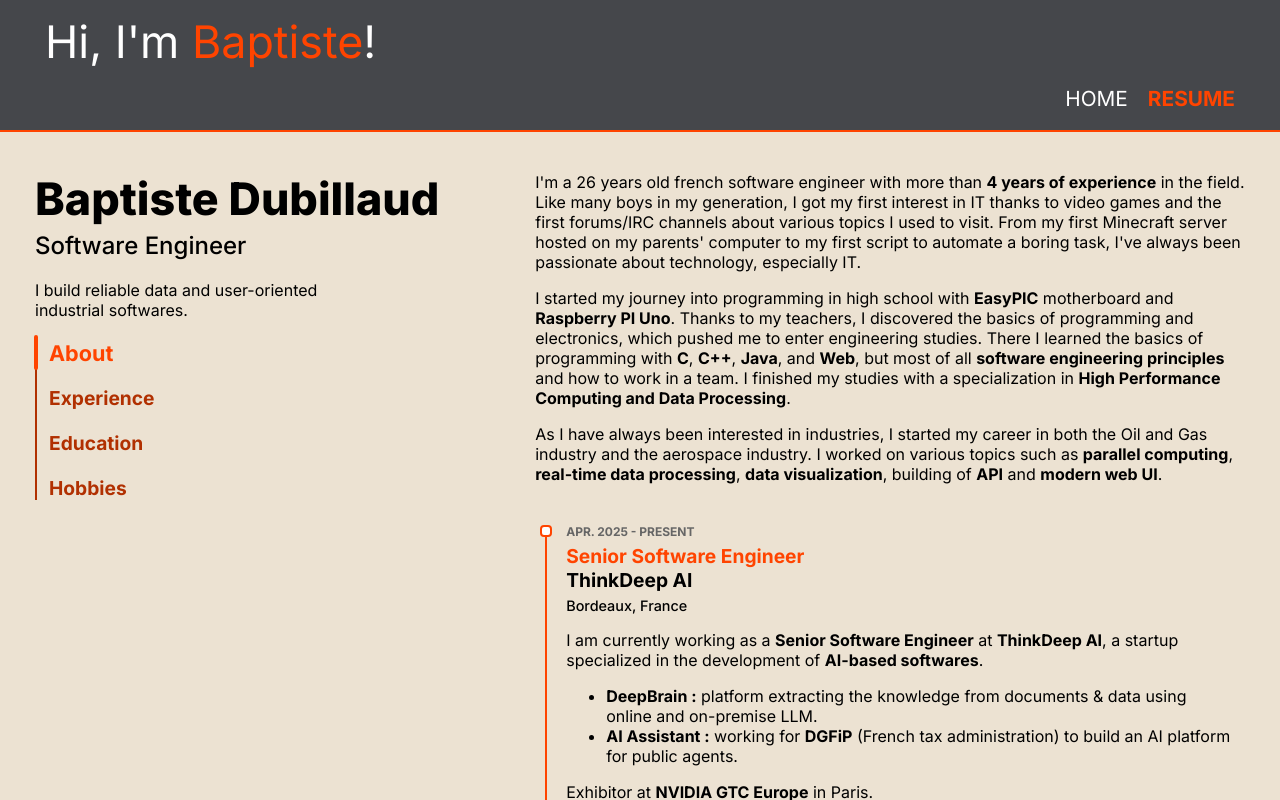
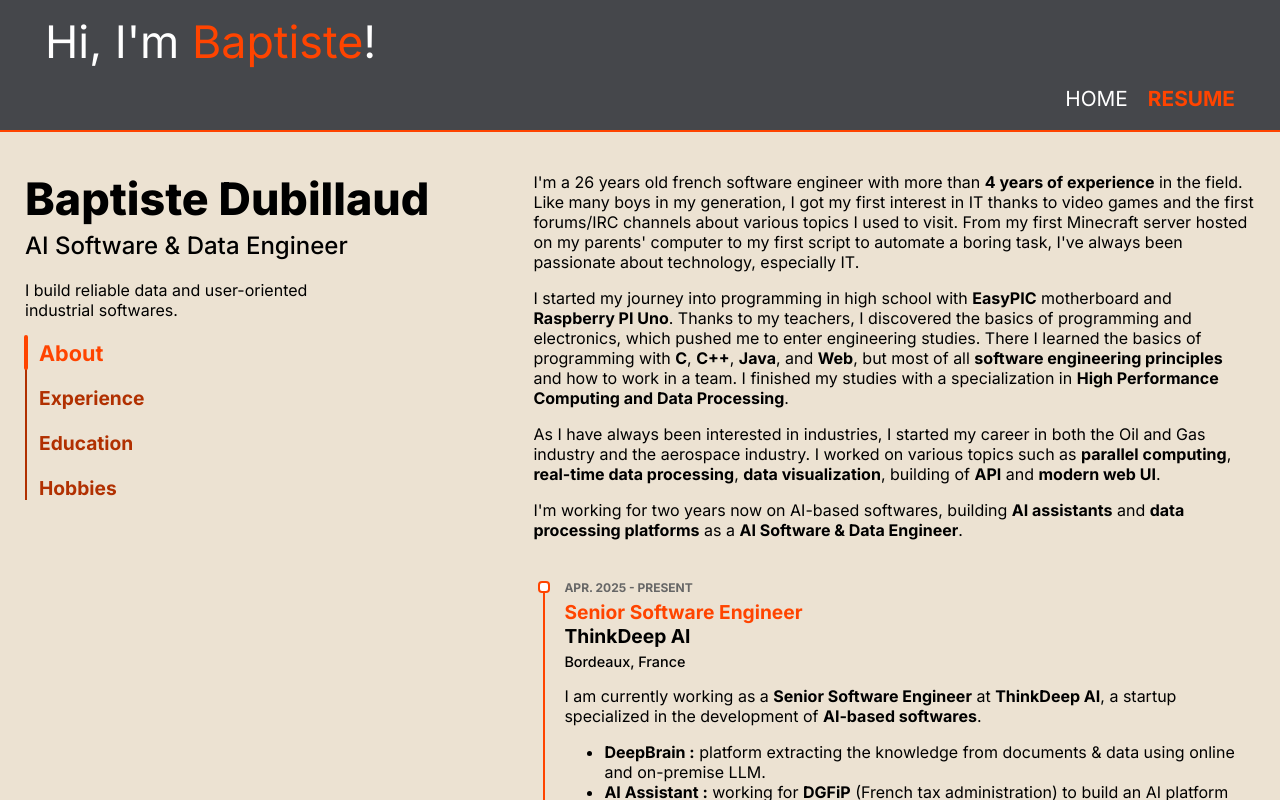
Before and after one commit to baptiste-dubillaud/personal-website, a Next.js app: page /resume in a window 1280 px wide. Shown: the top 800 px of the page. Built offline with nearby package versions, Linux system fonts and the light colour scheme.

Commit message:
Update presentation data and fix some css

```diff
--- a/src/app/page.module.css
+++ b/src/app/page.module.css
@@ -25,6 +25,7 @@
 
     padding: 40px;
     margin-top: 30px;
+    margin-inline: 5px;
 }
 
 .presentation_picture_border_container {
--- a/src/app/resume/page.js
+++ b/src/app/resume/page.js
@@ -32,7 +32,7 @@ const PresentationComponent = ({ isTwoColumnSetup, currentPart, parts }) => {
         <div className={styles.presentation_container}>
             {/* Presentation data */}
             <div className={styles.presentation_name}>Baptiste Dubillaud</div>
-            <div className={styles.presentation_job}>Software Engineer</div>
+            <div className={styles.presentation_job}>AI Software & Data Engineer</div>
             <div className={styles.presentation_desc}>
                 I build reliable data and user-oriented industrial softwares.
             </div>
@@ -110,6 +110,10 @@ const AboutComponent = ({ isTwoColumnSetup, aboutRef }) => {
                         industry and the aerospace industry. I worked on various topics such as{" "}
                         <b>parallel computing</b>, <b>real-time data processing</b>, <b>data visualization</b>, building
                         of <b>API</b> and <b>modern web UI</b>.
+                    </p>
+                    <p>
+                        I'm working for two years now on AI-based softwares, building{" "}
+                        <b>AI assistants</b> and <b>data processing platforms</b> as a <b>AI Software & Data Engineer</b>.
                     </p>
                 </>
             }
--- a/src/app/resume/page.module.css
+++ b/src/app/resume/page.module.css
@@ -11,7 +11,7 @@
     justify-content: space-between;
     max-width: 1500px;
     width: 100%;
-    margin-inline: 30px;
+    margin-inline: 20px;
     margin-top: 20px;
     margin-bottom: 30px;
 }
```
